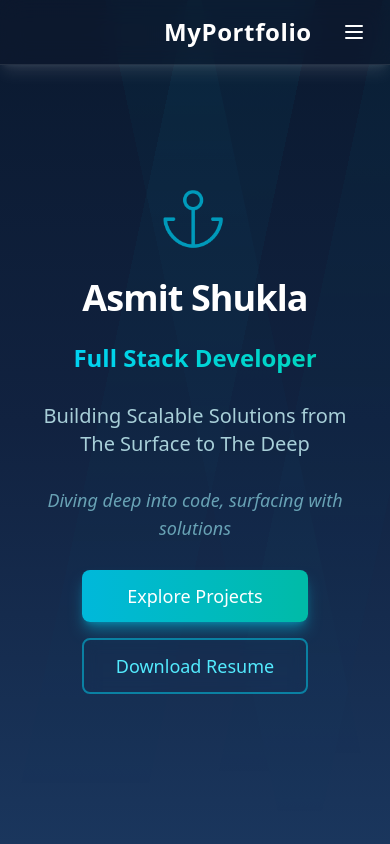
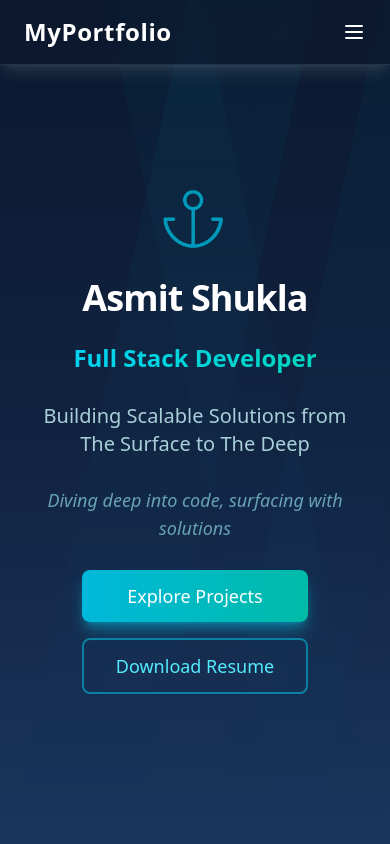
Before and after one commit to ash05741/My-Portfolio, a React (Vite) app: page / in a window 390 px wide. Shown: the top 844 px of the page. Built offline with nearby package versions, Linux system fonts and the light colour scheme.

Commit message:
Mobile Update

```diff
--- a/src/Components/Navbar.jsx
+++ b/src/Components/Navbar.jsx
@@ -11,7 +11,7 @@ const Navbar = () => {
                 border-b border-white/10">
       <div className="flex justify-between items-center">
 
-        <div className="text-2xl font-bold tracking-wide pl-35">
+        <div className="text-left md:pl-35 text-2xl font-bold tracking-wide ">
           MyPortfolio
         </div>
 
```
